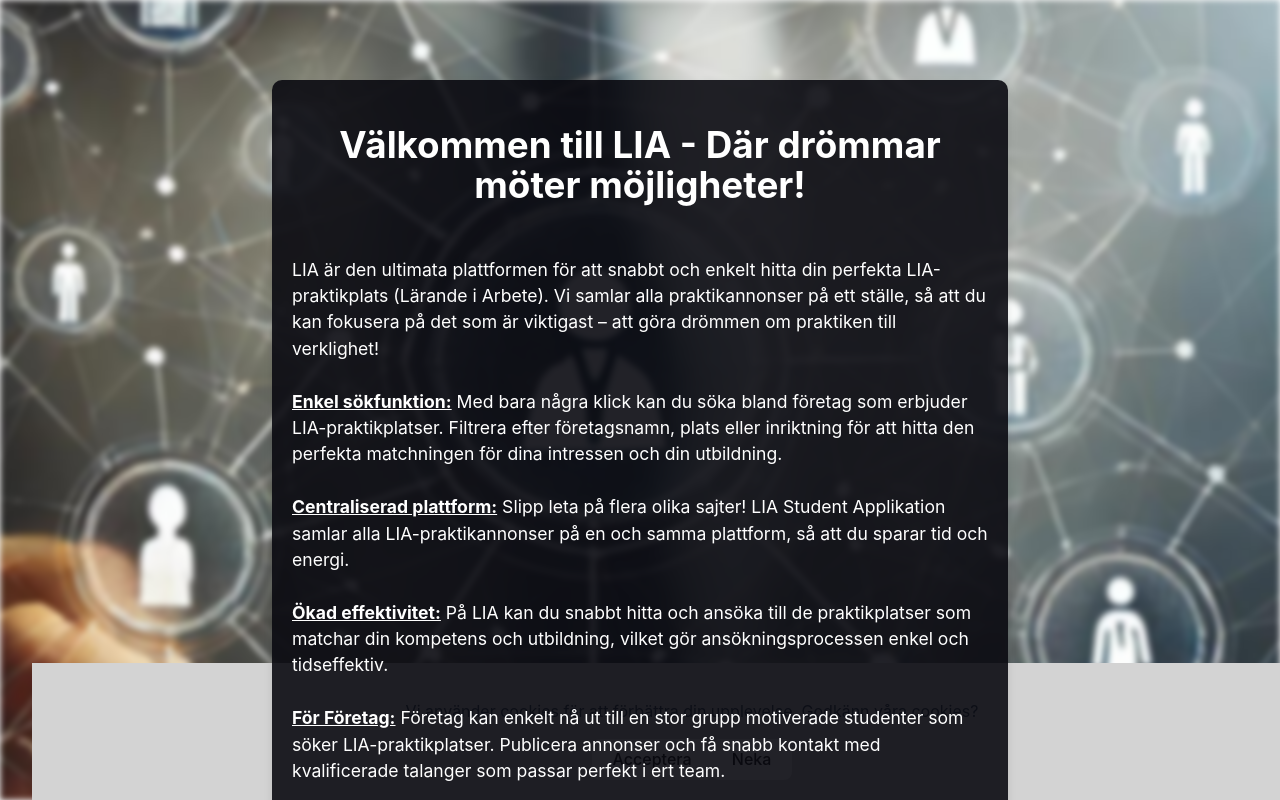
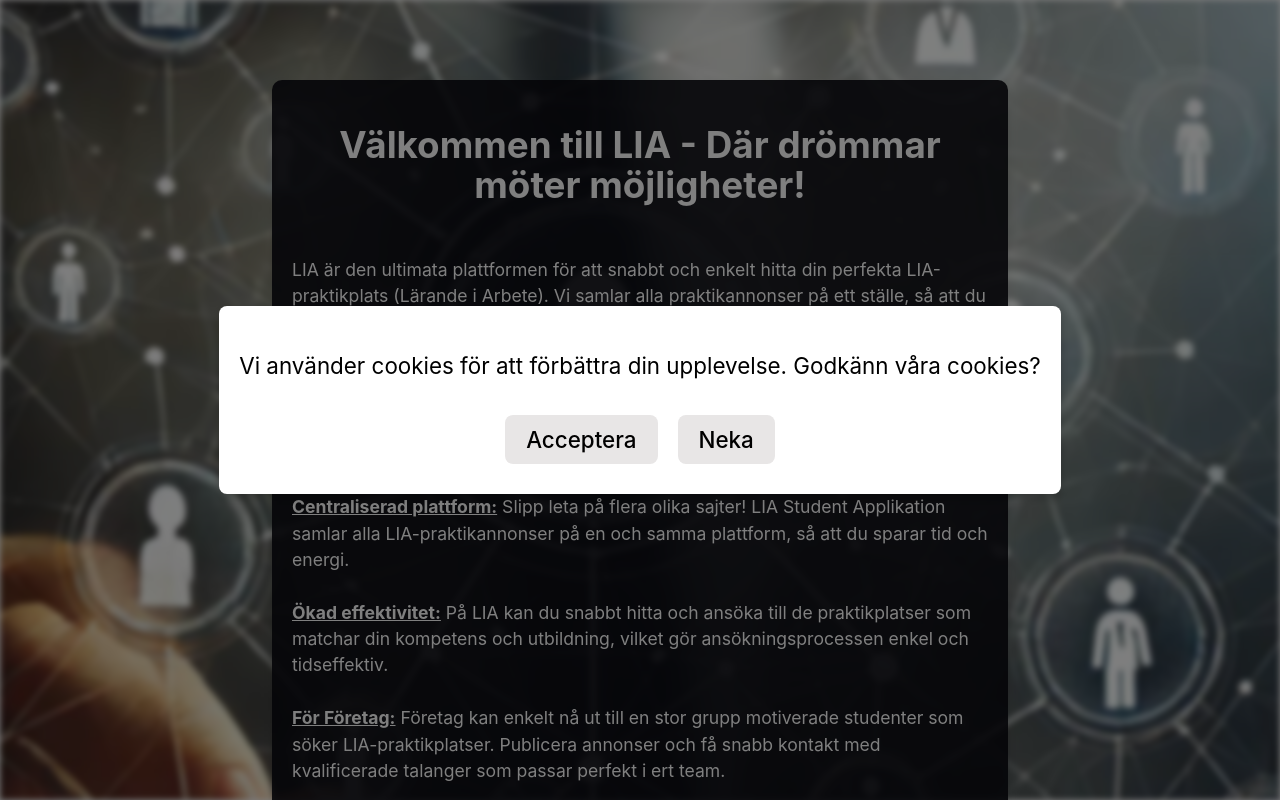
Before and after one commit to MikaelaJohansson/frontend_student_LIA, a React (Vite) app: page / in a window 1280 px wide. Shown: the top 800 px of the page. Built offline with nearby package versions, Linux system fonts and the light colour scheme.

Commit message:
cookies blocka sidan,style fix

```diff
--- /dev/null
+++ b/src/CSS/CookieConsent.module.css
@@ -0,0 +1,29 @@
+
+.cookieOverlay {
+    position: fixed;
+    top: 0;
+    left: 0;
+    width: 100vw;
+    height: 100vh;
+    background: rgba(0, 0, 0, 0.5);
+    display: flex;
+    justify-content: center;
+    align-items: center;
+    z-index: 1000;
+}
+
+.cookieBanner {
+    background: white;
+    padding: 20px;
+    color: black;
+    border-radius: 8px;
+    box-shadow: 0 4px 8px rgba(0, 0, 0, 0.2);
+    text-align: center;
+    font-size: 1.4rem;
+}
+
+.cookieBanner button {
+    margin: 10px;
+    padding: 10px 20px;
+    background-color: rgb(232, 230, 230);
+}
--- a/src/Components/CookieConsent.jsx
+++ b/src/Components/CookieConsent.jsx
@@ -1,4 +1,5 @@
 import React, { useState, useEffect } from 'react';
+import styles from "../CSS/CookieConsent.module.css";
 
 const CookieConsent = () => {
   const [showBanner, setShowBanner] = useState(false);
@@ -11,7 +12,6 @@ const CookieConsent = () => {
   }, []);
 
   const handleAccept = async () => {
-
     localStorage.setItem('cookieConsent', 'granted');
     setShowBanner(false);
 
@@ -36,10 +36,12 @@ const CookieConsent = () => {
   if (!showBanner) return null;
 
   return (
-    <div style={{ position: 'fixed', bottom: 0, backgroundColor: 'lightgray', padding: '20px', width: '100%' }}>
-      <p>Vi använder cookies för att förbättra din upplevelse. Godkänn våra cookies?</p>
-      <button onClick={handleAccept}>Acceptera</button>
-      <button onClick={handleDecline}>Neka</button>
+    <div className={styles.cookieOverlay}>
+      <div className={styles.cookieBanner}>
+        <p>Vi använder cookies för att förbättra din upplevelse. Godkänn våra cookies?</p>
+        <button onClick={handleAccept}>Acceptera</button>
+        <button onClick={handleDecline}>Neka</button>
+      </div>
     </div>
   );
 };
```
